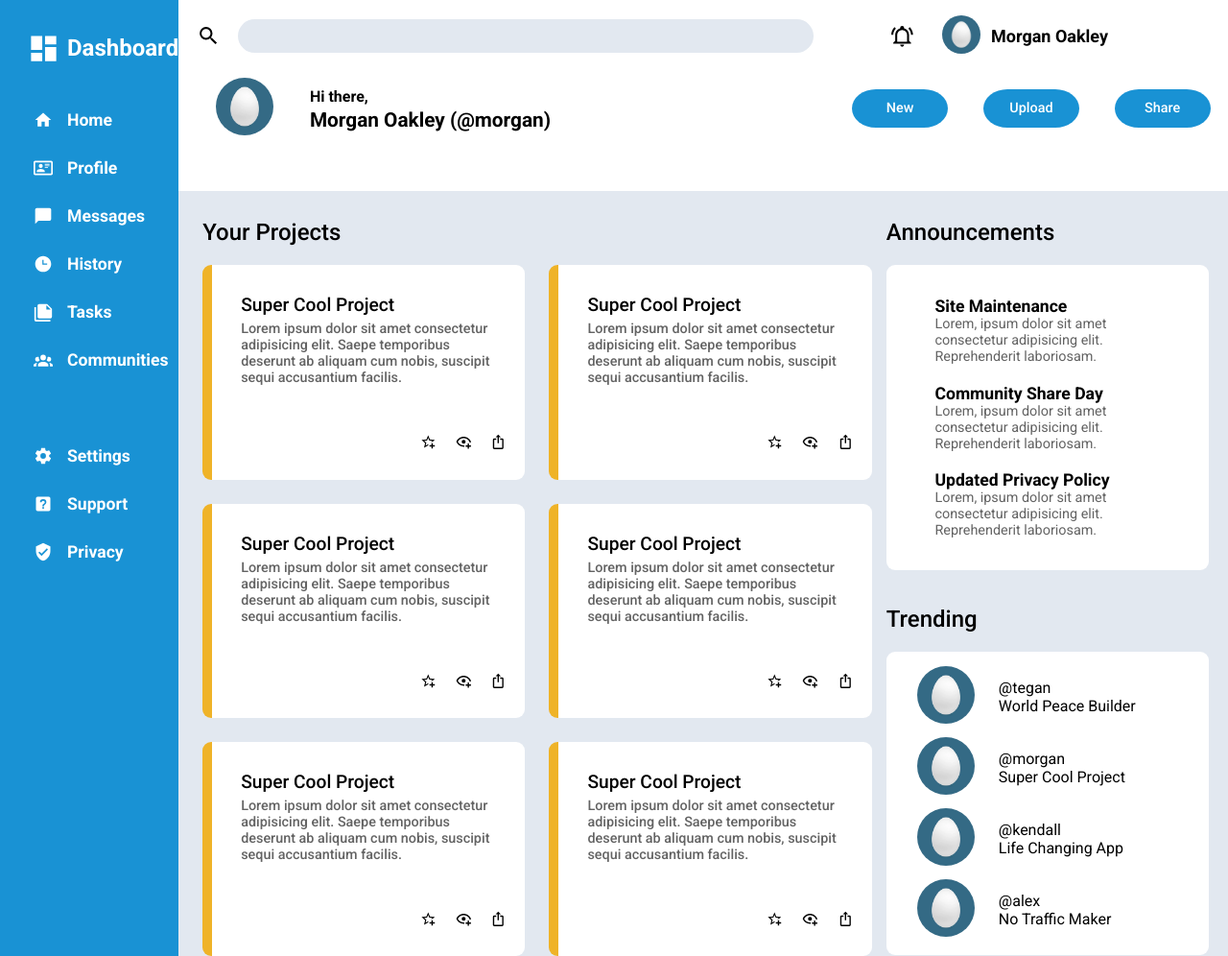
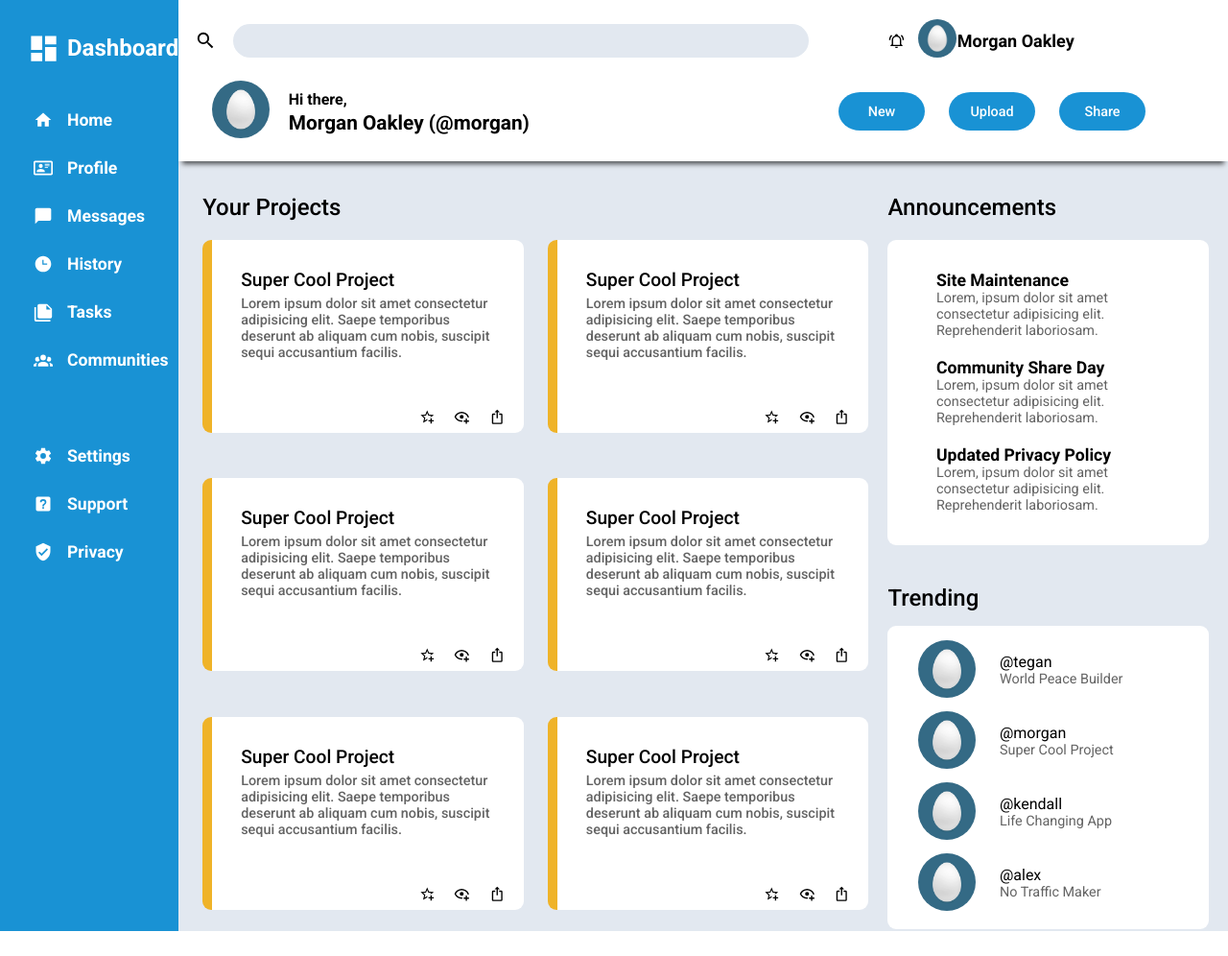
Before and after one commit to guilhermedea/odin-dashboard, a plain HTML site: page index.html in a window 1280 px wide. Shown: the whole page at 96% size. After the commit the page ends 970 px from the top, so only its background shows below. Drawn offline with Linux system fonts and the light colour scheme.

Commit message:
Fixed styling.

```diff
--- a/index.html
+++ b/index.html
@@ -50,10 +50,12 @@
                             <p>Morgan  Oakley (@morgan)</p>
                         </strong>
                 </div>
-                <p></p>
-                <button type ="button">New</button>
-                <button type ="button">Upload</button>
-                <button type ="button">Share</button>
+
+                <div class="header-button-container">
+                    <button type ="button">New</button>
+                    <button type ="button">Upload</button>
+                    <button type ="button">Share</button>
+                </div>
             </div>
         </header>
         <div class="main-content">
--- a/style.css
+++ b/style.css
@@ -21,7 +21,7 @@ svg {
 .grid-container {
     display: grid;
     grid-template-columns: 0.5fr 3fr;
-    grid-template-rows: 1fr 4fr;
+    grid-template-rows: 0.7fr 4fr;
     grid-template-areas: "sidebar header"
                          "sidebar main-content";
 }
@@ -78,15 +78,10 @@ svg {
 header {
     background-color: var(--header-gray);
     grid-area: header;
-    height: 150px;
     z-index: 1;
-    /* box-shadow:
-        0px 1.5px 0.8px -45px rgba(0, 0, 0, 0.037),
-        0px 3.6px 2px -45px rgba(0, 0, 0, 0.053),
-        0px 6.8px 3.8px -45px rgba(0, 0, 0, 0.065),
-        0px 12.1px 6.7px -45px rgba(0, 0, 0, 0.077),
-        0px 22.6px 12.5px -45px rgba(0, 0, 0, 0.093),
-        0px 54px 30px -45px rgba(0, 0, 0, 0.13); */
+    box-shadow: 0px 7px 5px -4px rgba(0,0,0,0.63);
+    -webkit-box-shadow: 0px 7px 5px -4px rgba(0,0,0,0.63);
+    -moz-box-shadow: 0px 7px 5px -4px rgba(0,0,0,0.63);
 
     display: grid;
     grid-template-rows: repeat(2, 1fr);
@@ -94,7 +89,7 @@ header {
 
 .header_container_1 {
     display: grid;
-    grid-template-columns: 0.5fr 3fr 0.5fr 0.5fr 0.5fr 2fr;
+    grid-template-columns: 0.4fr 2fr 0.5fr 0.3fr 0.3fr 2fr;
     grid-template-areas: "search search_bar . bell avatar name";
     justify-items: center;
     align-items: center;
@@ -117,32 +112,46 @@ header {
     height: 40px;
     width: 40px;
     border-radius: 50%;
+    justify-self: self-end;
 }
 
 .header_name {
-    justify-self: start;
+    justify-self: self-start;
     font-weight: bold;
     font-size: large;
 }
 
 .header_container_2 {
     display: grid;
-    grid-template-columns: 1fr 3fr 1fr 1fr 1fr 1fr;
+    grid-template-columns: 0.4fr 2fr 1.1fr 0.3fr;
     grid-template-areas: "avatar_big salute . new upload share";
     justify-items: center;
     align-items: center;
+    margin-bottom: 20px;
 }
 
-.header_container_2 > button {
+.header-button-container {
+    display: flex;
+    flex-direction: row;
+    justify-content: space-between;
+    gap: 25px;
+}
+
+.header-button-container > button {
     background-color: #1992d4;
     color: #ffffff;
     border: none;
-    width: 100px;
+    width: 90px;
     height: 40px;
     border-radius: 25% 25% 25% 25% / 50% 50% 50% 50%;
     font-family: Roboto;
     font-size: 0.9rem;
     font-weight: 500;
+}
+
+.avatar-big {
+    justify-self: self-end;
+    padding-right: 20px;
 }
 
 .avatar-big > img {
@@ -177,7 +186,7 @@ header {
         "projects-title announcements-title"
         "cards-grid side-grid"
     ;
-    gap: 0px;
+    gap: 5px;
 }
 
 .grid-title {
@@ -186,7 +195,7 @@ header {
     font-weight: 500;
     justify-self: start;
     align-self: flex-end;
-    padding-bottom: 20px;
+    padding-bottom: 15px;
 }
 
 .your-projects-title {
@@ -214,7 +223,7 @@ header {
     -webkit-border-radius: 9px 9px 9px 9px;
     -moz-border-radius: 9px 9px 9px 9px;
     border-left: solid 10px #efb328;
-    height: 100%;
+    height: 90%;
     width: 100%;
 }
 
@@ -320,8 +329,11 @@ header {
 
 .tb-tag {
     align-self: self-end;
+    font-size: 1rem;
 }
 
 .tb-project {
-
+    font-size: 0.9rem;
+    font-weight: 400;
+    color: #636363;
 }
```
